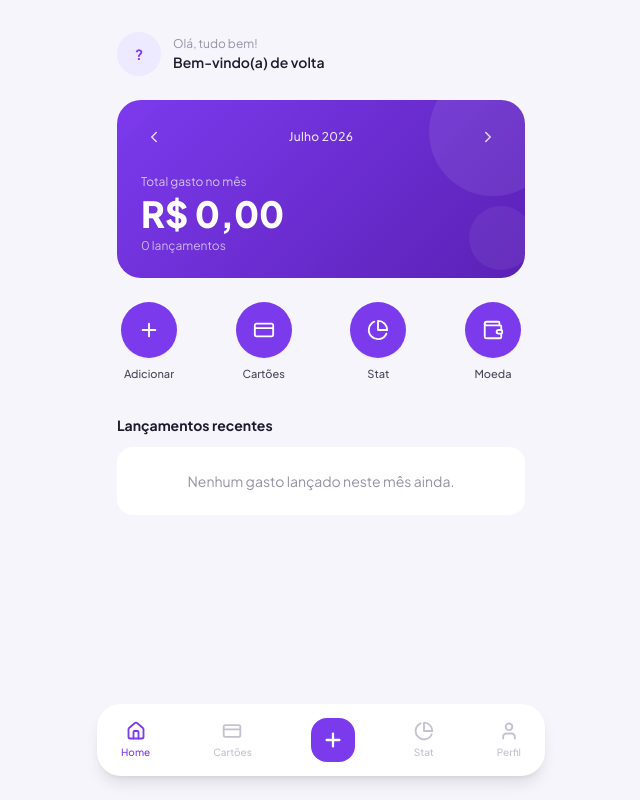
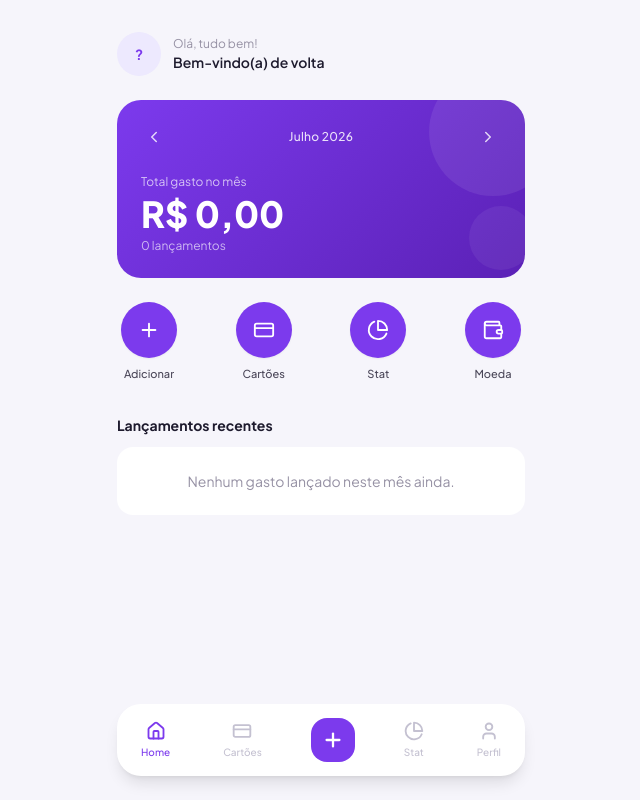
Before and after one commit to paulomendoncajiujitsu33/Controle-de-Gastos, a React (Vite) app: page / in a window 1280 px wide. Shown: the whole page, without its empty margins (319-959 px from the left). Built offline with nearby package versions, Linux system fonts and the light colour scheme.

Commit message:
Update App.jsx

```diff
--- a/src/App.jsx
+++ b/src/App.jsx
@@ -508,8 +508,9 @@ export default function App() {
       </div>
 
       {/* Barra de navegação inferior */}
-      <div className="fixed bottom-6 left-0 right-0 px-5">
-        <div className="max-w-md mx-auto bg-white rounded-3xl shadow-lg flex items-center justify-between px-4 py-2.5">
+      <div className="fixed bottom-6 left-0 right-0">
+        <div className="max-w-md mx-auto px-5">
+        <div className="bg-white rounded-3xl shadow-lg flex items-center justify-between px-4 py-2.5">
           {NAV.slice(0, 2).map((item) => {
             const ativo = aba === item.id;
             return (
@@ -535,6 +536,7 @@ export default function App() {
               </button>
             );
           })}
+        </div>
         </div>
       </div>
 
```
